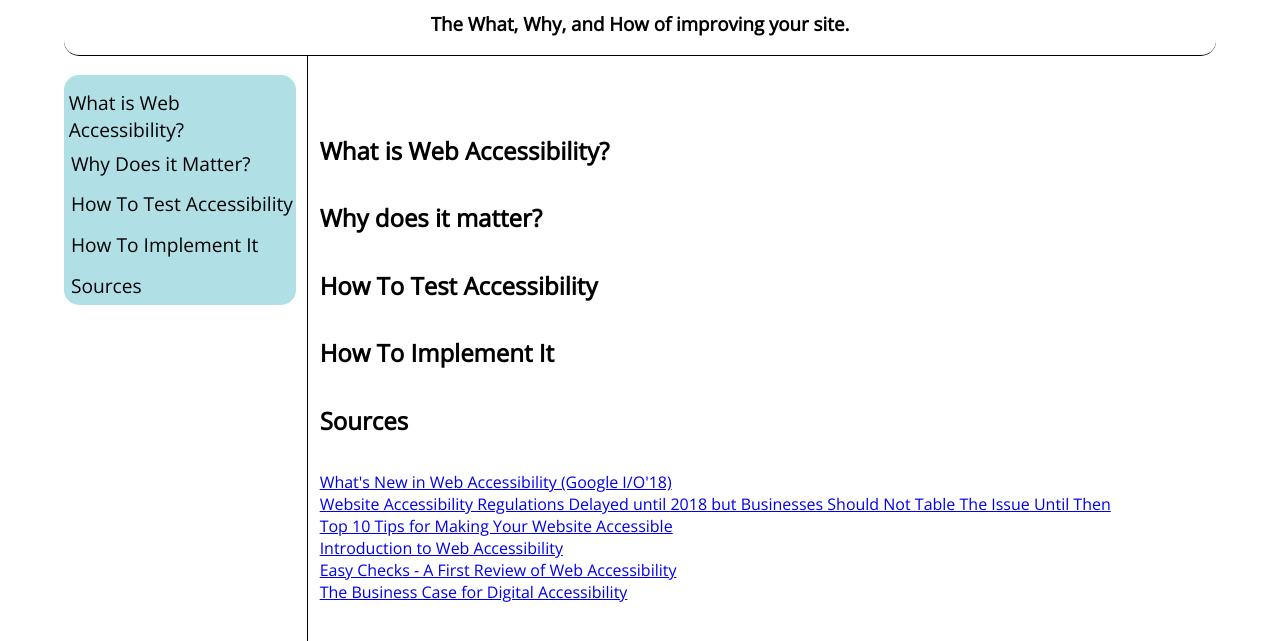
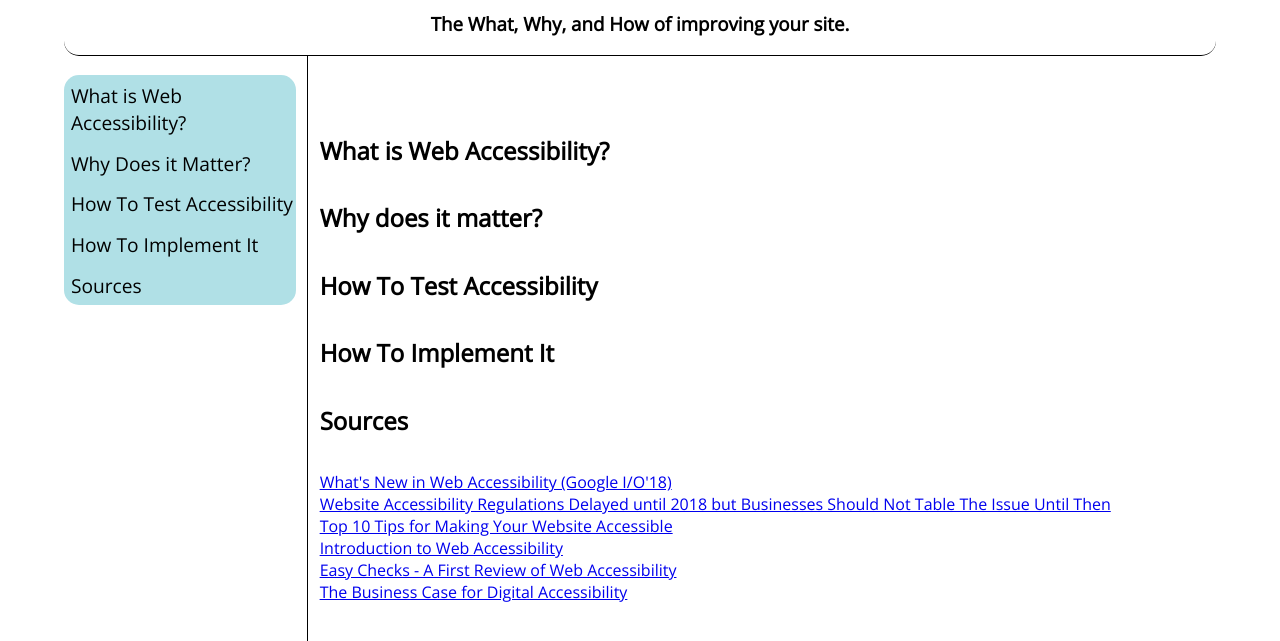
Before and after one commit to jmSPSCC/AccessibilityPresentation, a plain HTML site: page index.html in a window 1280 px wide. Shown: the part 123-764 px from the top of the page. Drawn offline with nearby package versions, Linux system fonts and the light colour scheme.

Commit message:
adjusted accessibility

```diff
--- a/index.html
+++ b/index.html
@@ -18,7 +18,7 @@
     <main>
         <nav>
             <ul>
-                <li></li><a href="#what">What is Web Accessibility?</a></li>
+                <li><a href="#what">What is Web Accessibility?</a></li>
                 <li><a href="#why">Why Does it Matter?</a></li>
                 <li><a href="#test">How To Test Accessibility</a></li>
                 <li><a href="#implement">How To Implement It</a></li>
```
